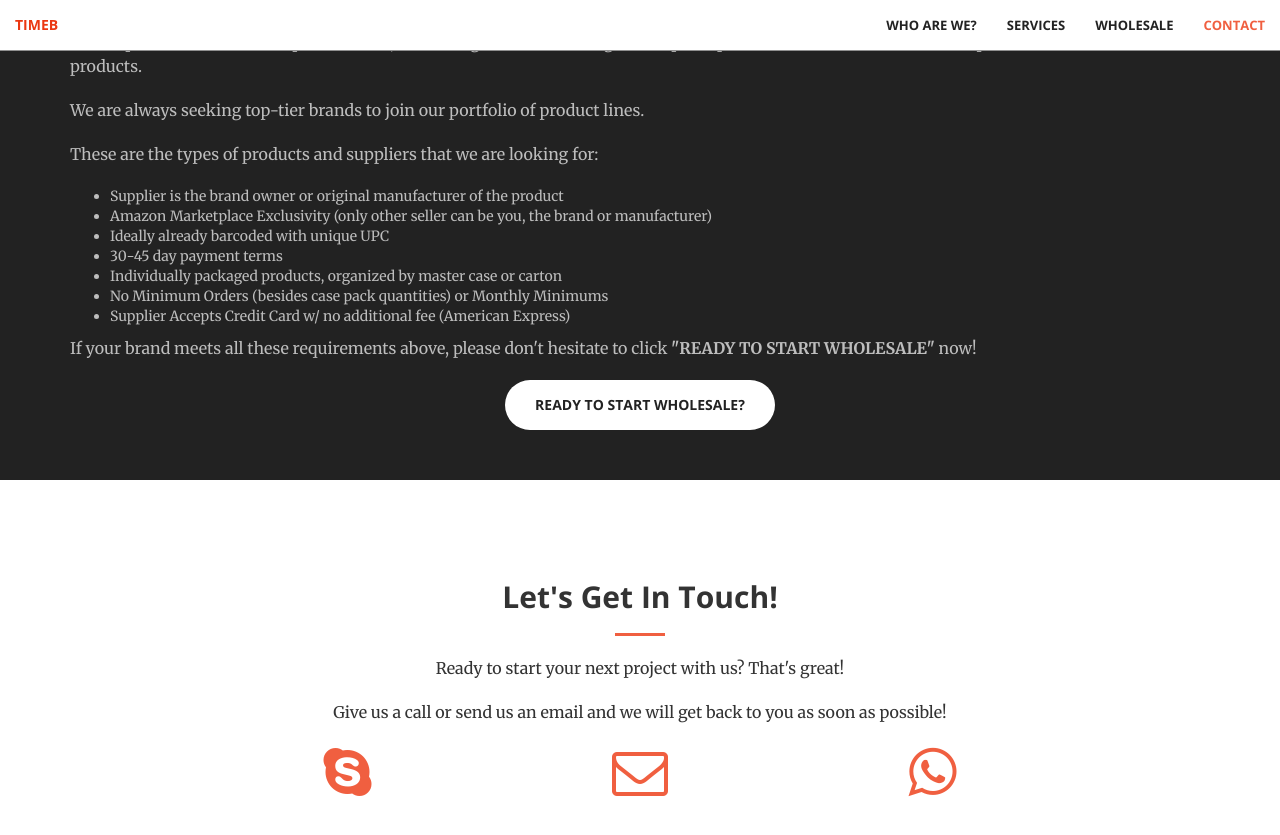
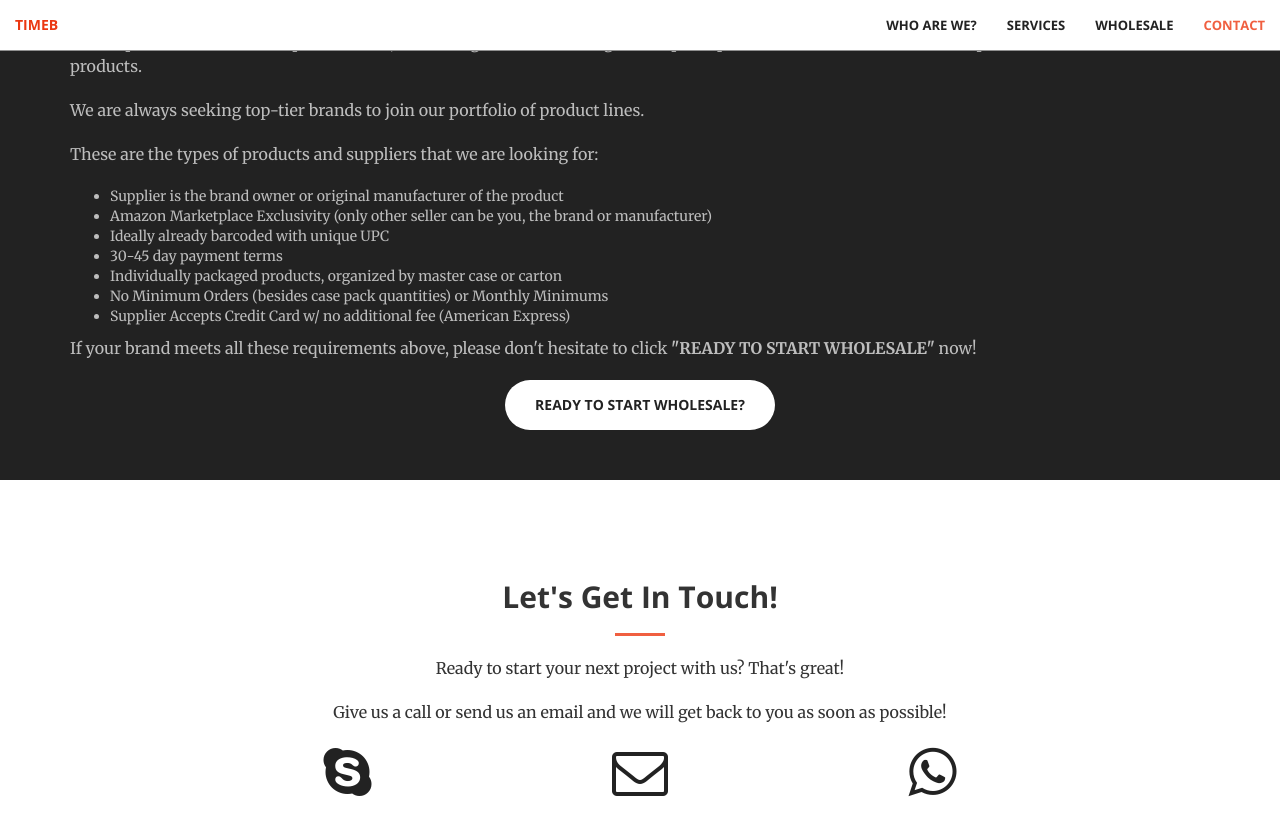
Before and after one commit to TimeBinc/TimeBinc.github.io, a Jekyll site: the page built from index.html, in a window 1280 px wide and 900 px high, scrolled down 2795 px. Shown: the top 835 px of the window. Built offline with Jekyll 4.4.1, drawn with Linux system fonts in a browser that asks for light colours.

Commit message:
Update _base.scss

```diff
--- a/_sass/_base.scss
+++ b/_sass/_base.scss
@@ -327,7 +327,7 @@ header {
 
 // Contact
 #contact .fa {
-    color: $theme-primary;
+    color: $theme-dark;
     font-size: 4em;
 }
 
```
